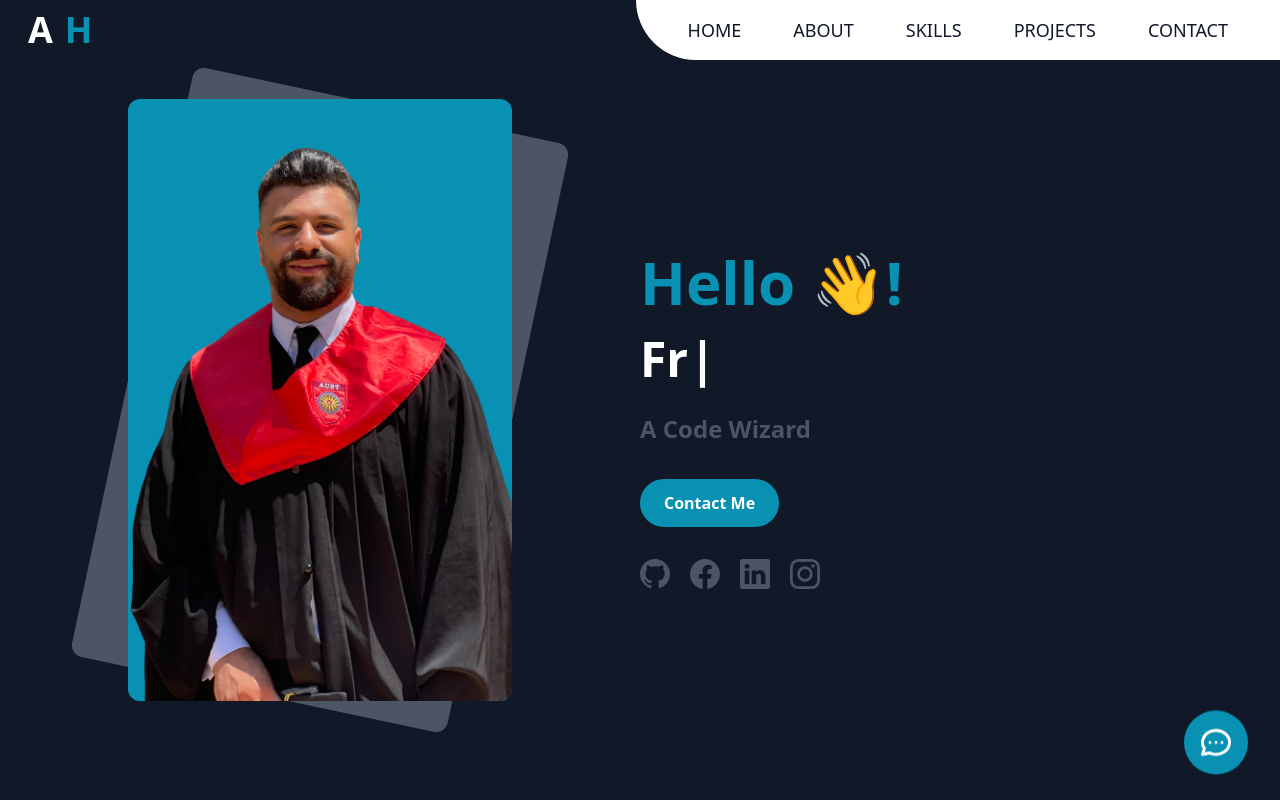
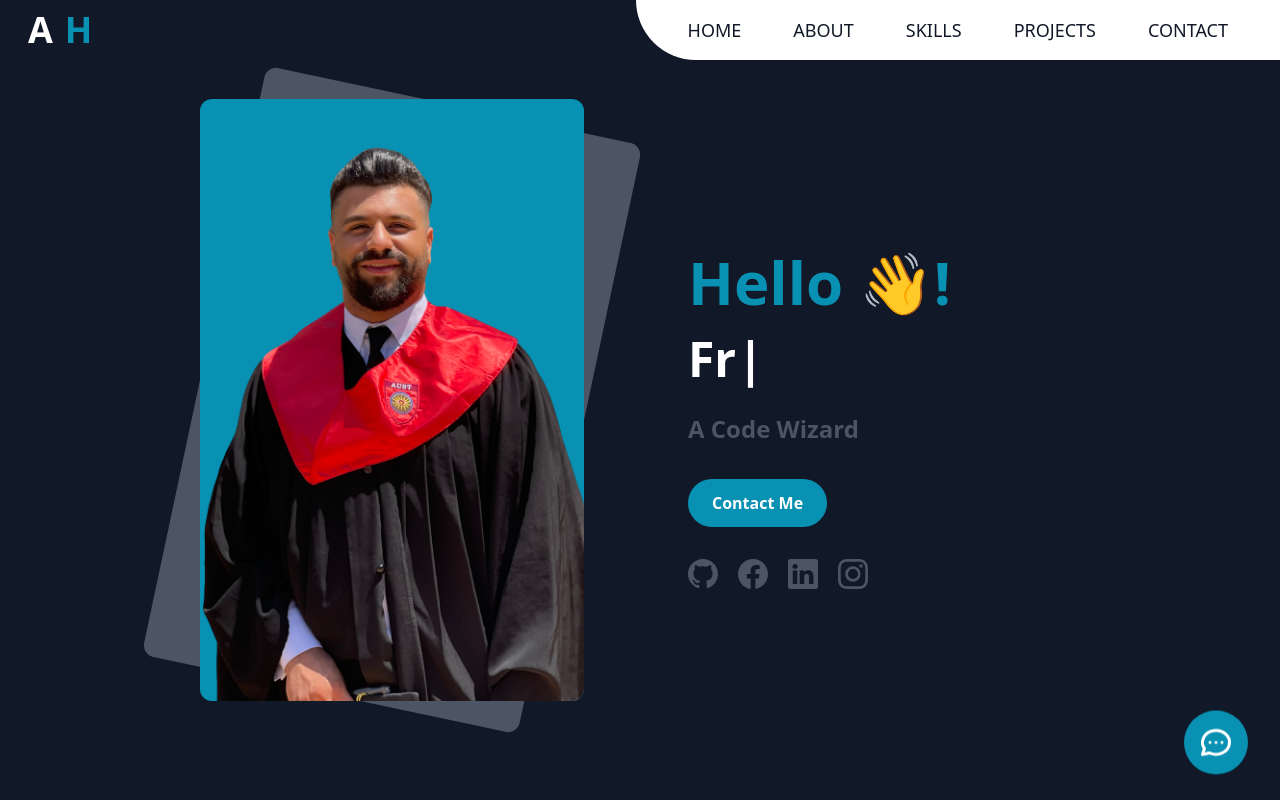
Before and after one commit to ahmadhassoun366/My-Portfolio, a React (Create React App) app: page / in a window 1280 px wide. Shown: the top 800 px of the page. Built offline with nearby package versions, Linux system fonts and the light colour scheme.

Commit message:
Changing margin

```diff
--- a/src/components/Hero.jsx
+++ b/src/components/Hero.jsx
@@ -20,9 +20,9 @@ const Hero = () => {
   return (
     <section
       id="home"
-      className="min-h-screen flex py-10 md:flex-row flex-col items-center"
+      className="min-h-screen flex py-10 md:flex-row flex-col items-center justify-center"
     >
-     <div className="flex-1 md:mt-0 mt-6 flex justify-center items-center">
+     <div className="flex-1 md:mt-0 mt-6 md:ml-24 flex justify-center items-center">
           <div className="lg:w-96 h-full relative sm:w-10/12 w-3/4 max-w-sm aboutImg ">
             <img
               src={hero}
```
